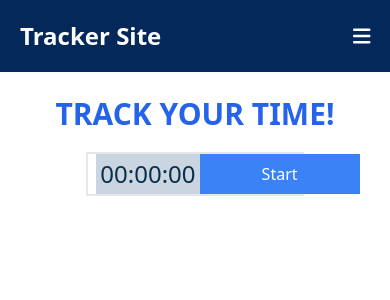
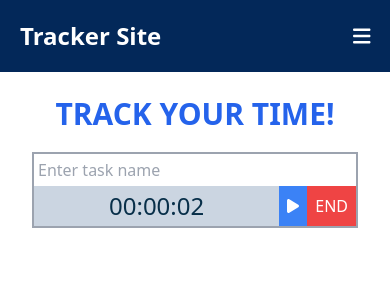
Before and after one commit to Hairum-Qureshi/tailwind-practice, a React (Vite) app: page /time-tracker in a window 390 px wide. Both pictures are taken after a click on the button "Start". Shown: the top 300 px of the page. Built offline with nearby package versions, Linux system fonts and the light colour scheme.

Commit message:
created mobile view of the time tracker and added logic to save user's time data to an array

```diff
--- a/package.json
+++ b/package.json
@@ -17,7 +17,8 @@
     "@fortawesome/react-fontawesome": "^0.2.2",
     "react": "^18.2.0",
     "react-dom": "^18.2.0",
-    "react-router-dom": "^6.23.1"
+    "react-router-dom": "^6.23.1",
+    "uuid": "^9.0.1"
   },
   "devDependencies": {
     "@types/react": "^18.2.66",
--- a/src/components/TimeTracker.tsx
+++ b/src/components/TimeTracker.tsx
@@ -1,24 +1,166 @@
+import { faPause, faPlay } from "@fortawesome/free-solid-svg-icons";
+import { FontAwesomeIcon } from "@fortawesome/react-fontawesome";
+import { useEffect, useState } from "react";
+import { v4 as uuidv4 } from "uuid";
+
+interface Task {
+	task_name: string;
+	task_id: string;
+	time_elapsed: string;
+}
+
 export default function TimeTracker() {
+	const [timer, setTimer] = useState(false);
+	const [paused, setPaused] = useState(false);
+	const [hours, setHours] = useState(0);
+	const [minutes, setMinutes] = useState(0);
+	const [seconds, setSeconds] = useState(0);
+	const [taskName, setTaskName] = useState("");
+	const [taskData, setTaskData] = useState<Task[]>([]);
+
+	useEffect(() => {
+		let interval: any;
+		if (timer && !paused) {
+			interval = setInterval(() => {
+				setSeconds(prevSeconds => {
+					if (prevSeconds < 59) {
+						return prevSeconds + 1;
+					} else {
+						setMinutes(prevMinutes => {
+							if (prevMinutes < 59) {
+								return prevMinutes + 1;
+							} else {
+								setHours(prevHours => prevHours + 1);
+								return 0;
+							}
+						});
+						return 0;
+					}
+				});
+			}, 1000);
+			return () => clearInterval(interval);
+		}
+		if (paused) {
+			return () => clearInterval(interval);
+		}
+	}, [timer, paused]);
+
+	function recordTask() {
+		if (taskData.length === 0) {
+			setTaskData([
+				{
+					task_name: taskName,
+					task_id: uuidv4().toString(),
+					time_elapsed: `${hours < 10 ? "0" + hours : hours}:${
+						minutes < 10 ? "0" + minutes : minutes
+					}:${seconds < 10 ? "0" + seconds : seconds}`
+				}
+			]);
+		} else {
+			setTaskData([
+				...taskData,
+				{
+					task_name: taskName,
+					task_id: uuidv4().toString(),
+					time_elapsed: `${hours < 10 ? "0" + hours : hours}:${
+						minutes < 10 ? "0" + minutes : minutes
+					}:${seconds < 10 ? "0" + seconds : seconds}`
+				}
+			]);
+		}
+	}
+
+	useEffect(() => {
+		console.log(taskData);
+	}, [taskData]);
+
 	return (
-		<div className="p-8 text-sky-950 text-center absolute lg:relative top-16">
+		<div className="p-8 text-sky-950 text-center absolute lg:relative top-16 w-full m-auto lg:w-2/3">
 			<h1 className="text-3xl text-blue-600 font-bold mb-5">
 				TRACK YOUR TIME!
 			</h1>
-			<div className="border-1 w-2/3 border-gray-300 m-auto">
-				<div className="flex border-2 m-auto w-full">
-					<input
-						type="text"
-						placeholder="Enter task name"
-						className="w-full outline-none p-1"
-					/>
-					<div className="flex items-center ml-auto">
-						<h1 className="p-1 text-2xl flex items-center bg-slate-300 h-full">
-							00:00:00
-						</h1>
-						<button className=" bg-blue-500 text-white p-2 w-40">Start</button>
+			<div className="border-2 border-gray-400">
+				<input
+					type="text"
+					placeholder="Enter task name"
+					value={taskName}
+					onChange={e => setTaskName(e.target.value)}
+					className="lg:hidden w-full p-1 outline-none"
+				/>
+				<div className="flex">
+					<h1 className="p-1 text-2xl items-center justify-center bg-slate-300 h-full w-full">
+						{hours < 10 ? "0" + hours : hours}:
+						{minutes < 10 ? "0" + minutes : minutes}:
+						{seconds < 10 ? "0" + seconds : seconds}
+					</h1>
+					<div className="flex ml-auto">
+						<button className=" bg-blue-500 text-white p-2">
+							{!paused ? (
+								<FontAwesomeIcon
+									icon={faPlay}
+									onClick={() => {
+										timer && setPaused(true);
+									}}
+								/>
+							) : (
+								<FontAwesomeIcon
+									icon={faPause}
+									onClick={() => setPaused(false)}
+								/>
+							)}
+						</button>
+						{!timer ? (
+							<button
+								className=" bg-blue-400 text-white p-2"
+								onClick={() => {
+									setTimer(true);
+								}}
+							>
+								Start
+							</button>
+						) : (
+							<button
+								className=" bg-red-500 text-white p-2"
+								onClick={() => {
+									setTimer(false);
+									setPaused(false);
+									setSeconds(0);
+									setMinutes(0);
+									setHours(0);
+									recordTask();
+								}}
+							>
+								END
+							</button>
+						)}
 					</div>
 				</div>
 			</div>
 		</div>
 	);
 }
+
+// export default function TimeTracker() {
+// 	return (
+// 		<div className="p-8 text-sky-950 text-center absolute lg:relative top-16">
+// 			<h1 className="text-3xl text-blue-600 font-bold mb-5">
+// 				TRACK YOUR TIME!
+// 			</h1>
+// 			<div className="border-1 w-2/3 border-gray-300 m-auto">
+// 				<div className="flex m-auto w-full">
+// 					<input
+// 						type="text"
+// 						placeholder="Enter task name"
+// 						className="w-full outline-none p-1"
+// 					/>
+// 					<div className="flex items-center ml-auto">
+// 						<h1 className="p-1 text-2xl flex items-center bg-slate-300 h-full">
+// 							00:00:00
+// 						</h1>
+// 						<button className=" bg-blue-400 text-white p-2 w-40">Start</button>
+// 					</div>
+// 				</div>
+// 			</div>
+// 		</div>
+// 	);
+// }
```
Also changed, not shown: 1 other file (tests, documents, lock files or other folders).
